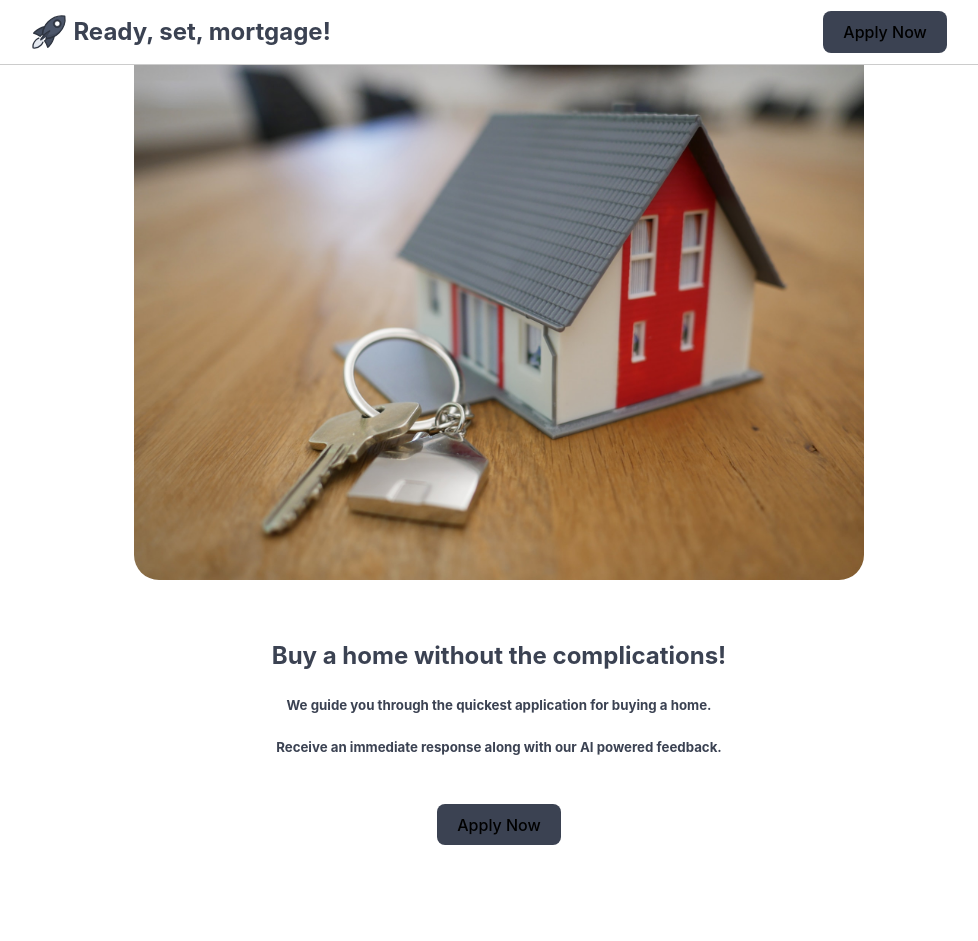
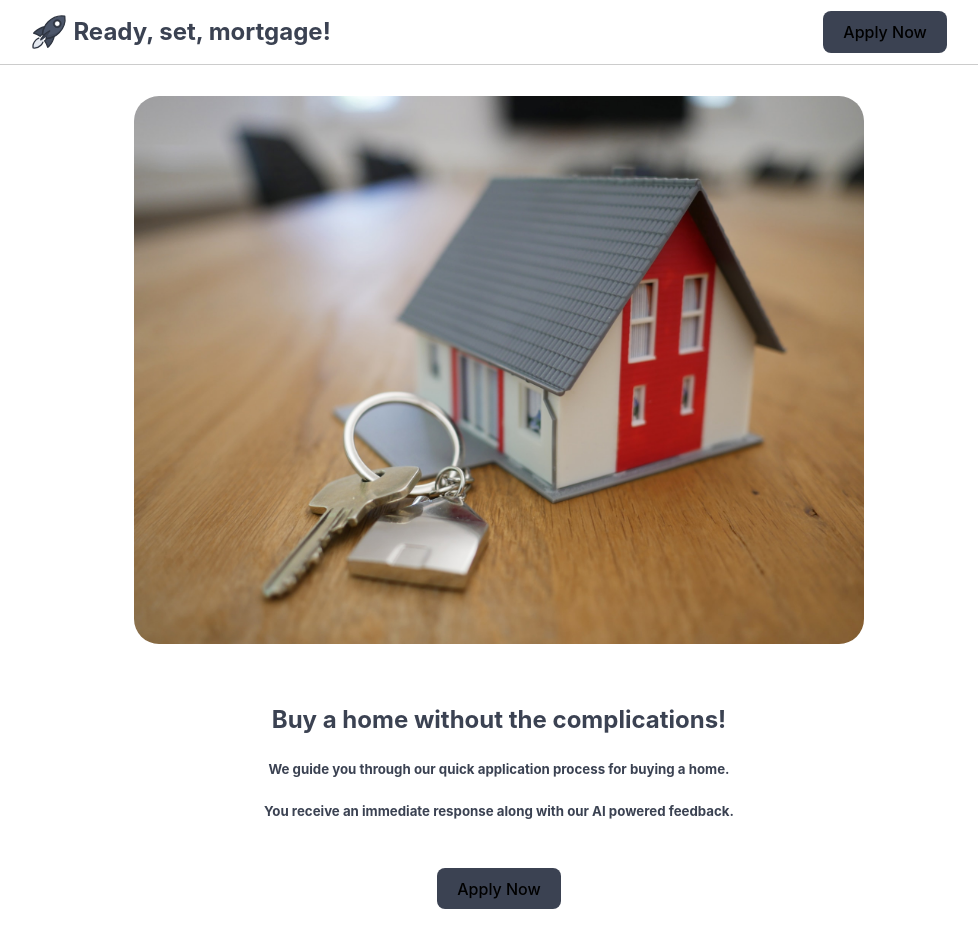
Before and after one commit to ready-set-mortgage/ready-set-mortgage-frontend, a React (Vite) app: page / in a window 1280 px wide. Shown: the whole page, without its empty margins (141-1119 px from the left). Before the commit the page ends 877 px from the top, so only its background shows below. Built offline with nearby package versions, Linux system fonts and the light colour scheme.

Commit message:
landing page styling fixes

```diff
--- a/src/Components/Landing/Landing.css
+++ b/src/Components/Landing/Landing.css
@@ -2,5 +2,6 @@
   width: 60%;
   border-radius: 25px;
   height: auto;
+  margin-top: 4rem;
   margin-bottom: 2rem;
 }
--- a/src/Components/Landing/Landing.jsx
+++ b/src/Components/Landing/Landing.jsx
@@ -6,8 +6,8 @@ export default function Landing() {
     <div className="landing">
       <img className="landing-image" src={house} />
       <h2>Buy a home without the complications!</h2>
-      <h5>We guide you through the quickest application for buying a home.</h5>
-      <h5>Receive an immediate response along with our AI powered feedback.</h5>
+      <h5>We guide you through our quick application process for buying a home.</h5>
+      <h5>You receive an immediate response along with our AI powered feedback.</h5>
       <br></br>
       <button>Apply Now</button>
     </div>
```
